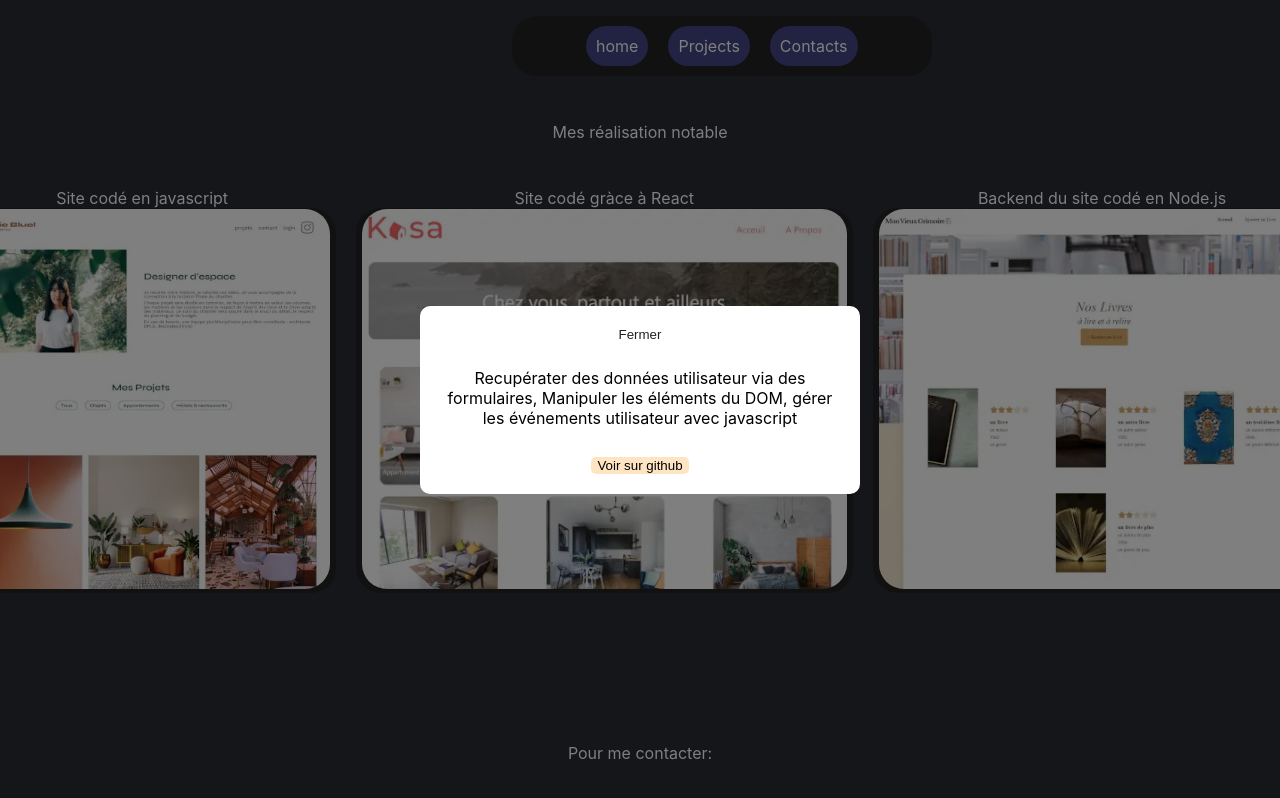
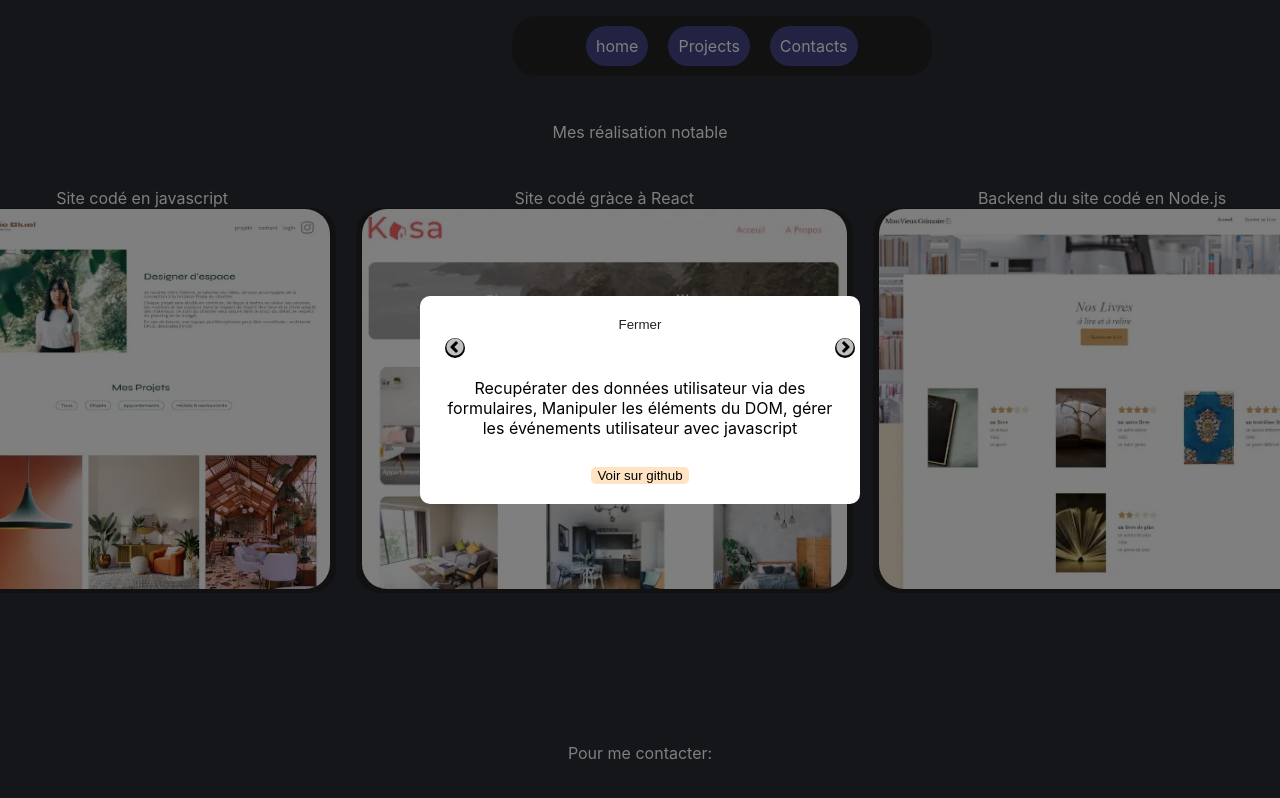
Before and after one commit to pittocha/portfolio, a React (Create React App) app: page / in a window 1280 px wide. Both pictures are taken after a click on the button 142 px from the left and 1388 px from the top of the page. Shown: the part 988-1786 px from the top of the page. Built offline with nearby package versions, Linux system fonts and the light colour scheme.

Commit message:
gallerie transformer en caroussel

```diff
--- a/package.json
+++ b/package.json
@@ -15,7 +15,9 @@
     "react-dom": "^18.2.0",
     "react-icons": "^5.0.1",
     "react-scripts": "5.0.1",
+    "react-slick": "^0.30.2",
     "sass": "^1.70.0",
+    "slick-carousel": "^1.8.1",
     "web-vitals": "^2.1.4"
   },
   "scripts": {
--- a/src/components/Projects/Projects.jsx
+++ b/src/components/Projects/Projects.jsx
@@ -3,6 +3,10 @@ import './Projects.scss';
 import BluelCard from '../../assets/imgbluel/0index.webp';
 import KasaCard from '../../assets/kasaimg/0index.webp';
 import GrimmoireCard from '../../assets/grimoireimg/0index.webp';
+import Slider from 'react-slick';
+import "slick-carousel/slick/slick.css";
+import "slick-carousel/slick/slick-theme.css";
+
 
 const bluelImages = require.context('../../assets/imgbluel/', false, /\.(webp)$/)
 const bluelGallery = bluelImages.keys().map(bluelImages);
@@ -43,15 +47,47 @@ function Projects () {
         setModalOpen(false);
     };
 
+    function NextArrow(props) {
+        const { className, style, onClick } = props;
+        return (
+            <div
+                className={className}
+                style={{...style, display: "block", background: "black", borderRadius: "100%"}}
+                onClick={onClick}
+            />
+        )
+    }
+
+    function PreviousArrow(props) {
+        const { className, style, onClick } = props;
+        return (
+            <div
+                className={className}
+                style={{...style, display: "block", background: "black", borderRadius: "100%",}}
+                onClick={onClick}
+            />
+        )
+    }
+
+    const settings = {
+        dots: true,
+        infinite: true,
+        speed: 500,
+        slideToShow: 1,
+        slideToScroll: 1,
+        nextArrow: <NextArrow />,
+        prevArrow: <PreviousArrow />
+    }
+
     const ProjectModal = ({ project }) => (
         <div className='modal-overlay'>
         <div ref={modalRef} className='modal'>
             <button onClick={closeModal} className='close-button'>Fermer</button>
-            <div className='gallery'>
+                <Slider className='gallery' {...settings}>
                     {project.gallery.map((image, index) => (
                         <img key={index} className='modal-image' src={image} alt={`${index}`} />
                     ))}
-                </div>
+                </Slider>
             <p className='modal-description'>{project.description}</p>
             <a href={project.githubRepo} target='_blank' rel='noopener noreferrer'><button className='github-button'  target='_blank' rel='noopener noreferrer'>Voir sur github</button></a>
         </div>
--- a/src/components/Projects/Projects.scss
+++ b/src/components/Projects/Projects.scss
@@ -80,7 +80,7 @@
     cursor: pointer;
 }
 .modal-image {
-    max-width: 100%;
+    max-width: fit-content;
     border-radius: 5px;
     border: 1px solid gray;
 }
@@ -99,7 +99,13 @@
 }
 
 .modal-description {
-    padding-top: 15px;
+    padding-top: 20px;
     align-self: center;
     max-width: 400px;
 }
+
+.modal .gallery {
+    margin-left: 30px;
+    margin-top: 15px;
+    max-width: 90%;
+}
```
Also changed, not shown: 1 other file (tests, documents, lock files or other folders).
